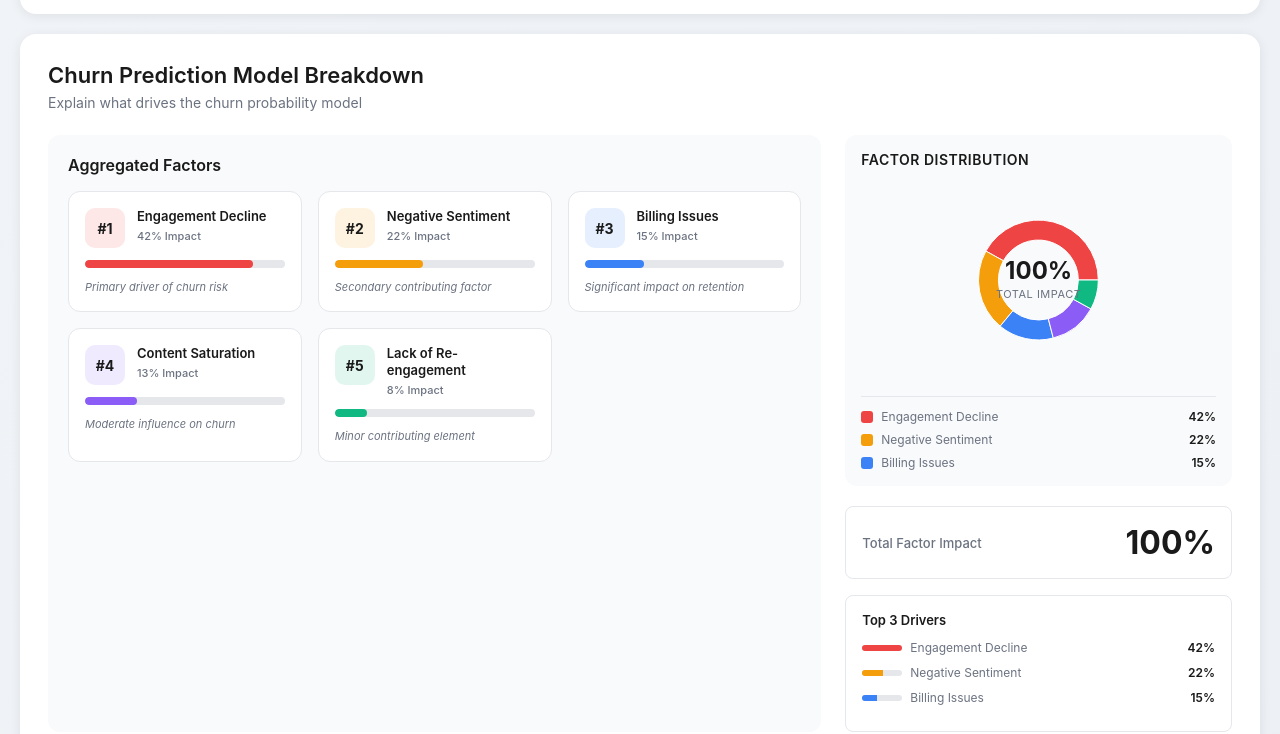
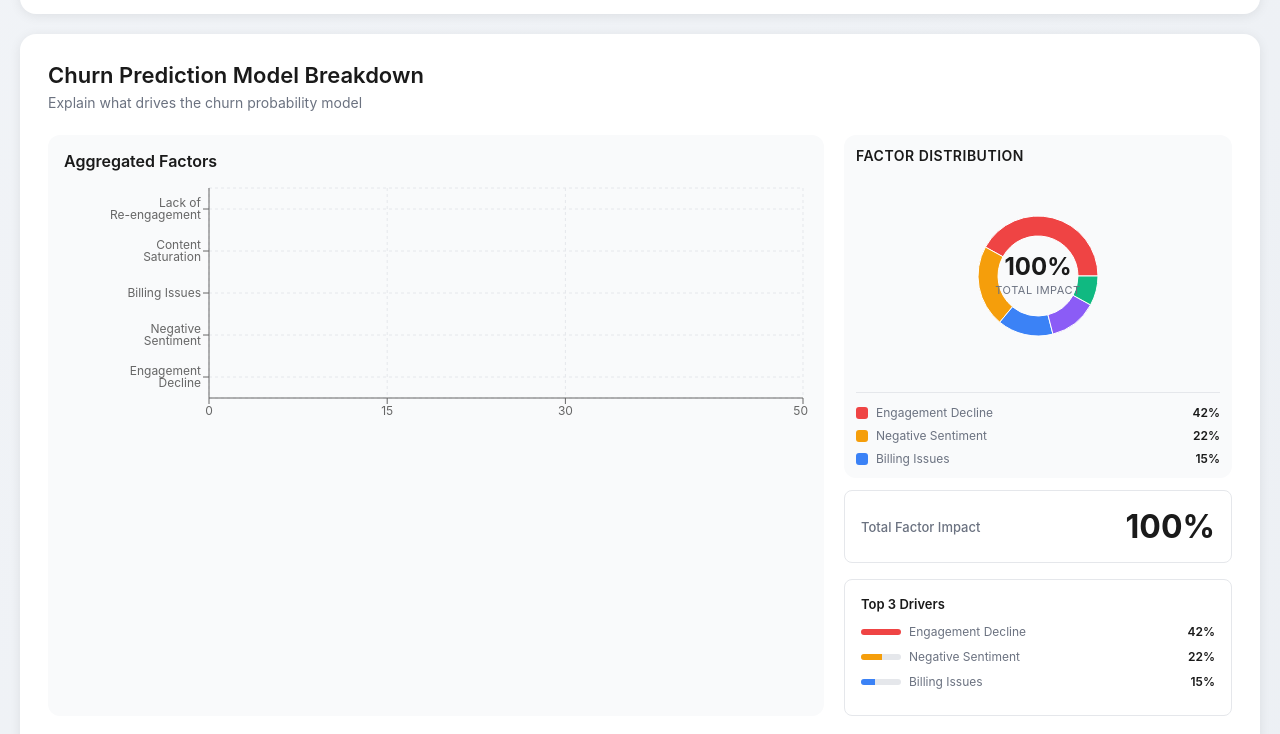
Before and after one commit to arunabh88/ChurnDashboard, a React (Vite) app: page / in a window 1280 px wide. Shown: the part 2299-3033 px from the top of the page. Built offline with nearby package versions, Linux system fonts and the light colour scheme.

Commit message:
Replace cards with bar chart in Aggregated Factors and reduce whitespace

```diff
--- a/src/components/ModelBreakdown.css
+++ b/src/components/ModelBreakdown.css
@@ -12,15 +12,22 @@
   margin-top: 24px;
 }
 
+.model-content-compact {
+  display: grid;
+  grid-template-columns: 2fr 1fr;
+  gap: 20px;
+  margin-top: 20px;
+}
+
 .model-insights {
   display: flex;
   flex-direction: column;
-  gap: 20px;
+  gap: 12px;
 }
 
 .donut-chart-container {
   background: #f9fafb;
-  padding: 16px;
+  padding: 12px;
   border-radius: 12px;
 }
 
@@ -180,6 +187,16 @@
   border-radius: 12px;
 }
 
+.factors-chart-compact {
+  background: #f9fafb;
+  padding: 16px;
+  border-radius: 12px;
+}
+
+.factors-chart-compact .chart-title {
+  margin-bottom: 12px;
+}
+
 .factor-cards-grid {
   display: grid;
   grid-template-columns: repeat(auto-fit, minmax(200px, 1fr));
--- a/src/components/ModelBreakdown.jsx
+++ b/src/components/ModelBreakdown.jsx
@@ -26,45 +26,31 @@ function ModelBreakdown() {
         <p className="section-subtitle">Explain what drives the churn probability model</p>
       </div>
 
-      <div className="model-content">
-        <div className="factors-chart">
+      <div className="model-content-compact">
+        <div className="factors-chart-compact">
           <h3 className="chart-title">Aggregated Factors</h3>
-          <div className="factor-cards-grid">
-            {factors.map((factor, index) => {
-              const percentage = (factor.value / 50) * 100
-              return (
-                <div key={index} className="factor-card">
-                  <div className="factor-card-header">
-                    <div className="factor-icon-wrapper" style={{ backgroundColor: factor.color + '20' }}>
-                      <span className="factor-rank">#{index + 1}</span>
-                    </div>
-                    <div className="factor-info">
-                      <div className="factor-name-card">{factor.factor}</div>
-                      <div className="factor-percentage">{factor.value}% Impact</div>
-                    </div>
-                  </div>
-                  <div className="factor-progress-wrapper">
-                    <div className="factor-progress-bar">
-                      <div
-                        className="factor-progress-fill"
-                        style={{
-                          width: `${percentage}%`,
-                          backgroundColor: factor.color
-                        }}
-                      />
-                    </div>
-                  </div>
-                  <div className="factor-description">
-                    {index === 0 && "Primary driver of churn risk"}
-                    {index === 1 && "Secondary contributing factor"}
-                    {index === 2 && "Significant impact on retention"}
-                    {index === 3 && "Moderate influence on churn"}
-                    {index === 4 && "Minor contributing element"}
-                  </div>
-                </div>
-              )
-            })}
-          </div>
+          <ResponsiveContainer width="100%" height={250}>
+            <BarChart data={factors} layout="horizontal">
+              <CartesianGrid strokeDasharray="3 3" stroke="#e5e7eb" />
+              <XAxis
+                type="number"
+                tick={{ fontSize: 12 }}
+                domain={[0, 50]}
+              />
+              <YAxis
+                dataKey="factor"
+                type="category"
+                tick={{ fontSize: 12 }}
+                width={140}
+              />
+              <Tooltip />
+              <Bar dataKey="value" radius={[0, 8, 8, 0]}>
+                {factors.map((entry, index) => (
+                  <Cell key={`cell-${index}`} fill={entry.color} />
+                ))}
+              </Bar>
+            </BarChart>
+          </ResponsiveContainer>
         </div>
 
         <div className="model-insights">
```
